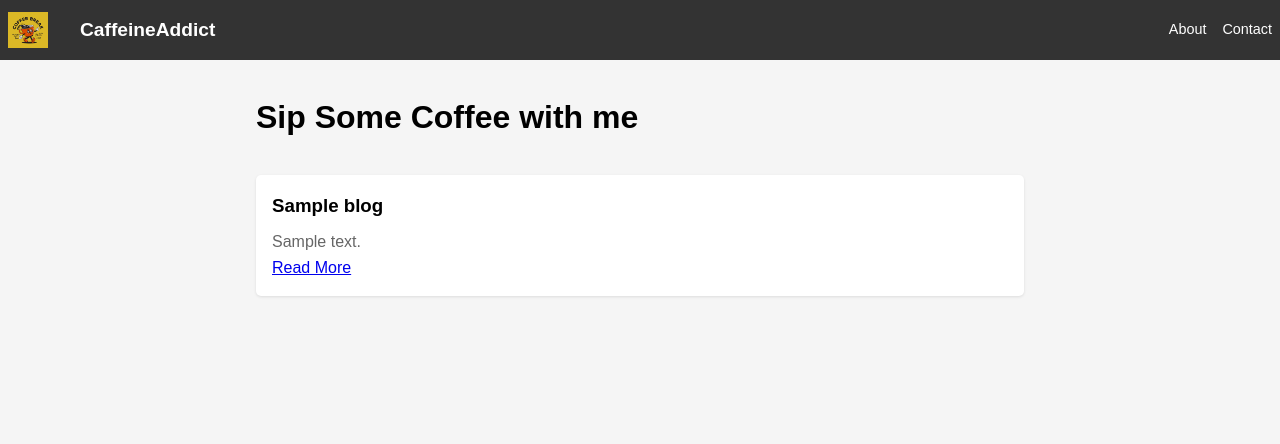
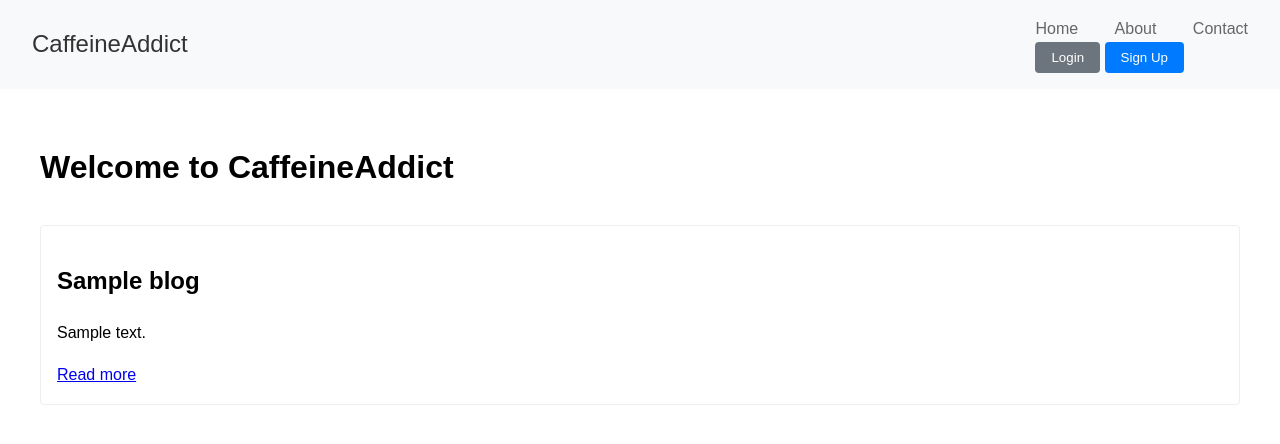
Before and after one commit to arnab-mkj/personal_blog_site, a Flask app: template templates/home.html in a window 1280 px wide. Shown: the top 444 px of the page. Run offline with Flask 3, Linux system fonts and the light colour scheme; the template is opened without the code that fills it: most values are stand-ins (such as "Sample title", 1, 10 or a date in 2020).

Commit message:
Added signup stuffs

```diff
--- a/app.py
+++ b/app.py
@@ -1,16 +1,171 @@
 import json
-from flask import Flask, render_template
+from flask import Flask, render_template, request, jsonify
+from supabase import create_client, Client
+import os
+from dotenv import load_dotenv
+from functools import wraps
+
+# Load environment variables
+load_dotenv()
 
 app = Flask(__name__)
 
+# Initialize Supabase client
+supabase: Client = create_client(
+    os.getenv("SUPABASE_URL"),
+    os.getenv("SUPABASE_KEY")
+)
+
+# Protect Routes
+def require_auth(f):
+    @wraps(f)
+    def decorated(*args, **kwargs):
+        auth_header = request.headers.get('Authorization')
+        if not auth_header:
+            return jsonify({'error': 'No authorization header'}), 401
+
+        try:
+            token = auth_header.split(' ')[1]
+            user = supabase.auth.get_user(token)
+            return f(*args, **kwargs)
+        except Exception as e:
+            return jsonify({'error': 'Invalid token'}), 401
+
+    return decorated
+
+# Route to Fetch All Blogs
+@app.route('/blogs', methods=['GET'])
 def get_blogs():
-    with open('blogs.json', 'r') as f:
-        return json.load(f)
+    try:
+        response = supabase.table('blogs').select('*').eq('is_published', True).execute()
+        return jsonify(response.data)
+    except Exception as e:
+        return jsonify({'error': str(e)}), 500
 
+# Route to Fetch a Single Blog
+@app.route('/blogs/<slug>', methods=['GET'])
+def get_blog(slug):
+    try:
+        response = supabase.table('blogs').select('*').eq('slug', slug).execute()
+        if response.data:
+            return jsonify(response.data[0])
+        return jsonify({'error': 'Blog not found'}), 404
+    except Exception as e:
+        return jsonify({'error': str(e)}), 500
+
+# Route to Create a New Blog
+@app.route('/blogs', methods=['POST'])
+@require_auth
+def create_blog():
+    try:
+        data = request.json
+        # Get user from token
+        auth_header = request.headers.get('Authorization')
+        user = supabase.auth.get_user(auth_header.split(' ')[1])
+
+        response = supabase.table('blogs').insert({
+            'title': data['title'],
+            'slug': data['slug'],
+            'content': data['content'],
+            'description': data['description'],
+            'author_id': user.user.id,
+            'is_published': data.get('is_published', True)
+        }).execute()
+        return jsonify(response.data), 201
+    except Exception as e:
+        return jsonify({'error': str(e)}), 500
+
+# Route to Update a Blog
+@app.route('/blogs/<int:blog_id>', methods=['PUT'])
+@require_auth
+def update_blog(blog_id):
+    try:
+        data = request.json
+        response = supabase.table('blogs').update({
+            'title': data['title'],
+            'content': data['content'],
+            'description': data['description'],
+            'is_published': data.get('is_published', True)
+        }).eq('id', blog_id).execute()
+        return jsonify(response.data)
+    except Exception as e:
+        return jsonify({'error': str(e)}), 500
+
+# Route to Delete a Blog
+@app.route('/blogs/<int:blog_id>', methods=['DELETE'])
+@require_auth
+def delete_blog(blog_id):
+    try:
+        response = supabase.table('blogs').delete().eq('id', blog_id).execute()
+        return jsonify({'message': 'Blog deleted successfully'})
+    except Exception as e:
+        return jsonify({'error': str(e)}), 500
+
+# Sign Up Route
+@app.route('/signup', methods=['POST'])
+def signup():
+    try:
+        data = request.json
+        response = supabase.auth.sign_up({
+            'email': data['email'],
+            'password': data['password']
+        })
+        return jsonify(response)
+    except Exception as e:
+        return jsonify({'error': str(e)}), 500
+
+# Login Route
+@app.route('/login', methods=['POST'])
+def login():
+    try:
+        data = request.json
+        response = supabase.auth.sign_in_with_password({
+            'email': data['email'],
+            'password': data['password']
+        })
+        return jsonify(response)
+    except Exception as e:
+        return jsonify({'error': str(e)}), 500
+
+# Upload File Route
+@app.route('/upload', methods=['POST'])
+@require_auth
+def upload_file():
+    try:
+        if 'file' not in request.files:
+            return jsonify({'error': 'No file provided'}), 400
+
+        file = request.files['file']
+        if file.filename == '':
+            return jsonify({'error': 'No file selected'}), 400
+
+        response = supabase.storage.from_('blog-images').upload(
+            f"images/{file.filename}",
+            file
+        )
+        public_url = supabase.storage.from_('blog-images').get_public_url(
+            f"images/{file.filename}"
+        )
+        return jsonify({'url': public_url})
+    except Exception as e:
+        return jsonify({'error': str(e)}), 500
+
+# Static Pages
 @app.route("/")
-def index():
-    blogs = get_blogs()
-    return render_template('home.html', blogs=blogs)
+def home():
+    try:
+        response = supabase.table('blogs').select('*').eq('is_published', True).execute()
+        return render_template("home.html", blogs=response.data)
+    except Exception as e:
+        return render_template("home.html", blogs=[])
+
+@app.route("/about")
+def about():
+    return render_template("about.html")
+
+@app.route("/contact")
+def contact():
+    return render_template("contact.html")
 
 if __name__ == "__main__":
     app.run(debug=True)
--- a/requirements.txt
+++ b/requirements.txt
@@ -1,2 +1,4 @@
 Flask
 gunicorn
+python-dotenv
+supabase
--- a/templates/home.html
+++ b/templates/home.html
@@ -3,117 +3,259 @@
 <head>
     <meta charset="UTF-8">
     <meta name="viewport" content="width=device-width, initial-scale=1.0">
-    <title>CaffeineAddict</title>
+    <title>CaffeineAddict - Home</title>
     <style>
-        * {
+        /* Basic styling */
+        body {
+            font-family: Arial, sans-serif;
             margin: 0;
             padding: 0;
-            box-sizing: border-box;
-            font-family: Arial, sans-serif;
+            line-height: 1.6;
         }
-
-        body {
-            line-height: 1.6;
-            background: #f5f5f5;
-        }
-
-        .header {
-            background: #333;
-            color: white;
-            padding: 0.5rem;
-            height: 60px;
+        header {
+            background-color: #f8f9fa;
+            padding: 1rem;
             display: flex;
+            justify-content: space-between;
             align-items: center;
         }
-
-        .logo {
-            max-width: 40px;
-            height: auto;
-            margin-right: 1rem;
+        .site-title {
+            font-size: 1.5rem;
+            text-decoration: none;
+            color: #333;
+            margin-left: 1rem;
         }
-
-        .site-title {
-            margin-left: 1rem; /* Add space between logo and text */
-            font-size: 1.2rem;
-            font-weight: bold;
-            color: white;
+        nav a {
+            margin: 0 1rem;
             text-decoration: none;
+            color: #666;
         }
-
-        .nav {
-            margin-left: auto; /* Push navigation links to the right */
-            display: flex;
-            gap: 1rem;
+        .container {
+            max-width: 1200px;
+            margin: 0 auto;
+            padding: 2rem;
         }
-
-        .nav a {
-            color: white;
-            text-decoration: none;
-            font-size: 0.9rem;
-        }
-
-        .main-content {
-            max-width: 800px;
-            margin: 2rem auto;
-            padding: 0 1rem;
-        }
-
-        .blog-grid {
+        .blog-list {
             display: grid;
-            grid-template-columns: repeat(auto-fit, minmax(250px, 1fr));
-            gap: 1.5rem;
+            gap: 2rem;
             margin-top: 2rem;
         }
-
         .blog-card {
-            background: white;
+            border: 1px solid #eee;
             padding: 1rem;
+            border-radius: 4px;
+        }
+        .auth-buttons {
+            margin-left: 1rem;
+        }
+        .modal {
+            display: none;
+            position: fixed;
+            top: 0;
+            left: 0;
+            width: 100%;
+            height: 100%;
+            background-color: rgba(0,0,0,0.5);
+        }
+        .modal-content {
+            background-color: white;
+            margin: 15% auto;
+            padding: 20px;
+            width: 80%;
+            max-width: 500px;
             border-radius: 5px;
-            box-shadow: 0 1px 3px rgba(0,0,0,0.1);
         }
-
-        .blog-card h3 {
+        .form-group {
+            margin-bottom: 1rem;
+        }
+        .form-group label {
+            display: block;
             margin-bottom: 0.5rem;
         }
-
-        .blog-card p {
-            color: #666;
+        .form-group input {
+            width: 100%;
+            padding: 0.5rem;
+            border: 1px solid #ddd;
+            border-radius: 4px;
         }
-
-        .date {
-            color: #888;
-            font-size: 0.9rem;
-            margin-top: 0.5rem;
+        .btn {
+            padding: 0.5rem 1rem;
+            border: none;
+            border-radius: 4px;
+            cursor: pointer;
         }
-
-        @media (max-width: 600px) {
-            .blog-grid {
-                grid-template-columns: 1fr;
-            }
+        .btn-primary {
+            background-color: #007bff;
+            color: white;
+        }
+        .btn-secondary {
+            background-color: #6c757d;
+            color: white;
+        }
+        .close {
+            float: right;
+            cursor: pointer;
+            font-size: 1.5rem;
         }
     </style>
 </head>
 <body>
-    <header class="header">
-        <img src="{{ url_for('static', filename='logo.jpg') }}" alt="Logo" class="logo">
-        <a href="{{ url_for('index') }}" class="site-title">CaffeineAddict</a>
-        <nav class="nav">
-            <a href="about.html">About</a>
-            <a href="contact.html">Contact</a>
+    <header>
+        <a href="{{ url_for('home') }}" class="site-title">CaffeineAddict</a>
+        <nav>
+            <a href="{{ url_for('home') }}">Home</a>
+            <a href="{{ url_for('about') }}">About</a>
+            <a href="{{ url_for('contact') }}">Contact</a>
+            <div class="auth-buttons">
+                <button onclick="showLoginModal()" class="btn btn-secondary">Login</button>
+                <button onclick="showSignupModal()" class="btn btn-primary">Sign Up</button>
+            </div>
         </nav>
     </header>
 
-    <main class="main-content">
-        <h1>Sip Some Coffee with me</h1>
-        <div class="blog-grid">
+    <!-- Login Modal -->
+    <div id="loginModal" class="modal">
+        <div class="modal-content">
+            <span class="close" onclick="closeLoginModal()">&times;</span>
+            <h2>Login</h2>
+            <form id="loginForm" onsubmit="handleLogin(event)">
+                <div class="form-group">
+                    <label for="loginEmail">Email:</label>
+                    <input type="email" id="loginEmail" required>
+                </div>
+                <div class="form-group">
+                    <label for="loginPassword">Password:</label>
+                    <input type="password" id="loginPassword" required>
+                </div>
+                <button type="submit" class="btn btn-primary">Login</button>
+            </form>
+        </div>
+    </div>
+
+    <!-- Signup Modal -->
+    <div id="signupModal" class="modal">
+        <div class="modal-content">
+            <span class="close" onclick="closeSignupModal()">&times;</span>
+            <h2>Sign Up</h2>
+            <form id="signupForm" onsubmit="handleSignup(event)">
+                <div class="form-group">
+                    <label for="signupEmail">Email:</label>
+                    <input type="email" id="signupEmail" required>
+                </div>
+                <div class="form-group">
+                    <label for="signupPassword">Password:</label>
+                    <input type="password" id="signupPassword" required>
+                </div>
+                <button type="submit" class="btn btn-primary">Sign Up</button>
+            </form>
+        </div>
+    </div>
+
+    <div class="container">
+        <h1>Welcome to CaffeineAddict</h1>
+        <div class="blog-list">
             {% for blog in blogs %}
-            <article class="blog-card">
-                <h3>{{ blog.title }}</h3>
+            <div class="blog-card">
+                <h2>{{ blog.title }}</h2>
                 <p>{{ blog.description }}</p>
-                <a href="{{ blog.link }}" class="btn">Read More</a>
-            </article>
+                <a href="{{ url_for('get_blog', slug=blog.slug) }}">Read more</a>
+            </div>
             {% endfor %}
         </div>
-    </main>
+    </div>
+
+    <script>
+        // Modal functions
+        function showLoginModal() {
+            document.getElementById('loginModal').style.display = 'block';
+        }
+
+        function closeLoginModal() {
+            document.getElementById('loginModal').style.display = 'none';
+        }
+
+        function showSignupModal() {
+            document.getElementById('signupModal').style.display = 'block';
+        }
+
+        function closeSignupModal() {
+            document.getElementById('signupModal').style.display = 'none';
+        }
+
+        // Handle login
+        async function handleLogin(event) {
+            event.preventDefault();
+            const email = document.getElementById('loginEmail').value;
+            const password = document.getElementById('loginPassword').value;
+
+            try {
+                const response = await fetch('/login', {
+                    method: 'POST',
+                    headers: {
+                        'Content-Type': 'application/json',
+                    },
+                    body: JSON.stringify({ email, password }),
+                });
+
+                const data = await response.json();
+                if (response.ok) {
+                    // Store the token
+                    localStorage.setItem('token', data.session.access_token);
+                    closeLoginModal();
+                    window.location.reload();
+                } else {
+                    alert('Login failed: ' + data.error);
+                }
+            } catch (error) {
+                alert('Error during login: ' + error.message);
+            }
+        }
+
+        // Handle signup
+        async function handleSignup(event) {
+            event.preventDefault();
+            const email = document.getElementById('signupEmail').value;
+            const password = document.getElementById('signupPassword').value;
+
+            try {
+                const response = await fetch('/signup', {
+                    method: 'POST',
+                    headers: {
+                        'Content-Type': 'application/json',
+                    },
+                    body: JSON.stringify({ email, password }),
+                });
+
+                const data = await response.json();
+                if (response.ok) {
+                    alert('Signup successful! Please login.');
+                    closeSignupModal();
+                    showLoginModal();
+                } else {
+                    alert('Signup failed: ' + data.error);
+                }
+            } catch (error) {
+                alert('Error during signup: ' + error.message);
+            }
+        }
+
+        // Check if user is logged in on page load
+        document.addEventListener('DOMContentLoaded', () => {
+            const token = localStorage.getItem('token');
+            if (token) {
+                // Update UI for logged-in user
+                const authButtons = document.querySelector('.auth-buttons');
+                authButtons.innerHTML = `
+                    <button onclick="handleLogout()" class="btn btn-secondary">Logout</button>
+                `;
+            }
+        });
+
+        // Handle logout
+        function handleLogout() {
+            localStorage.removeItem('token');
+            window.location.reload();
+        }
+    </script>
 </body>
 </html>
```
